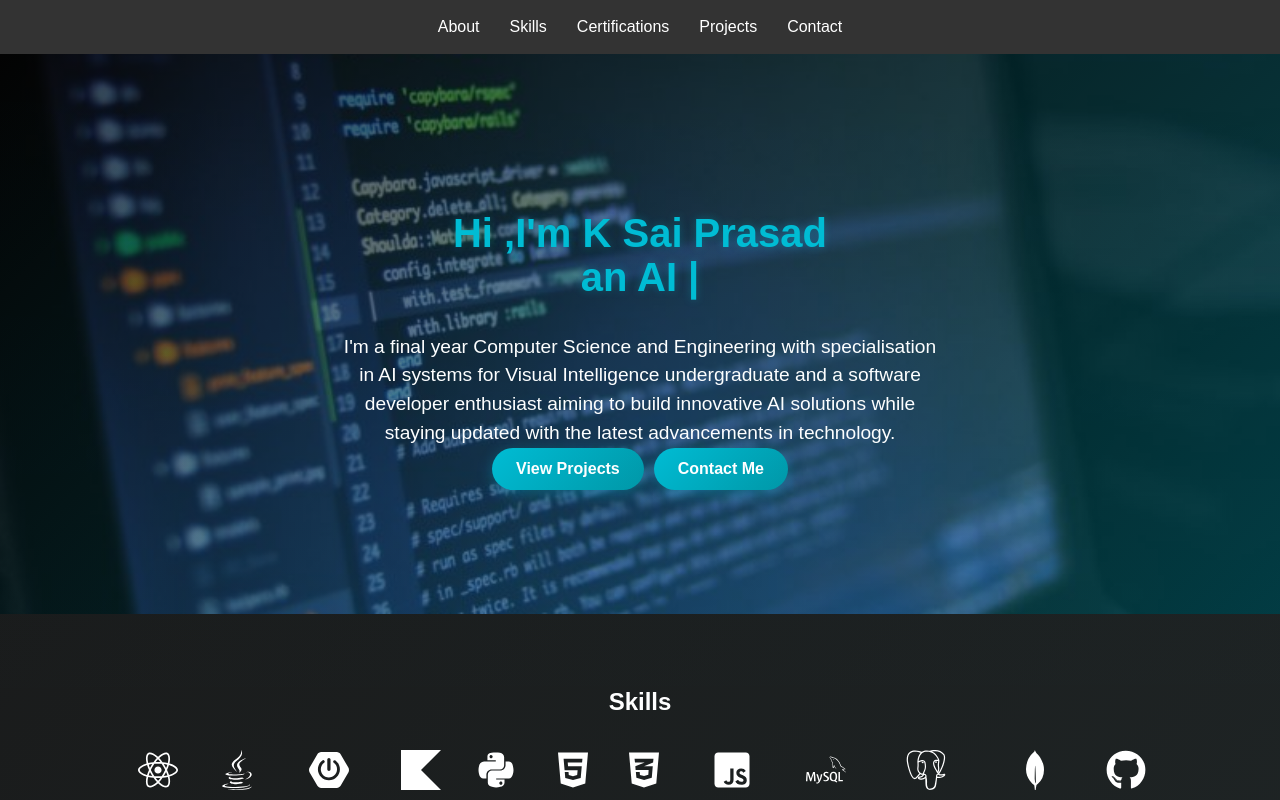
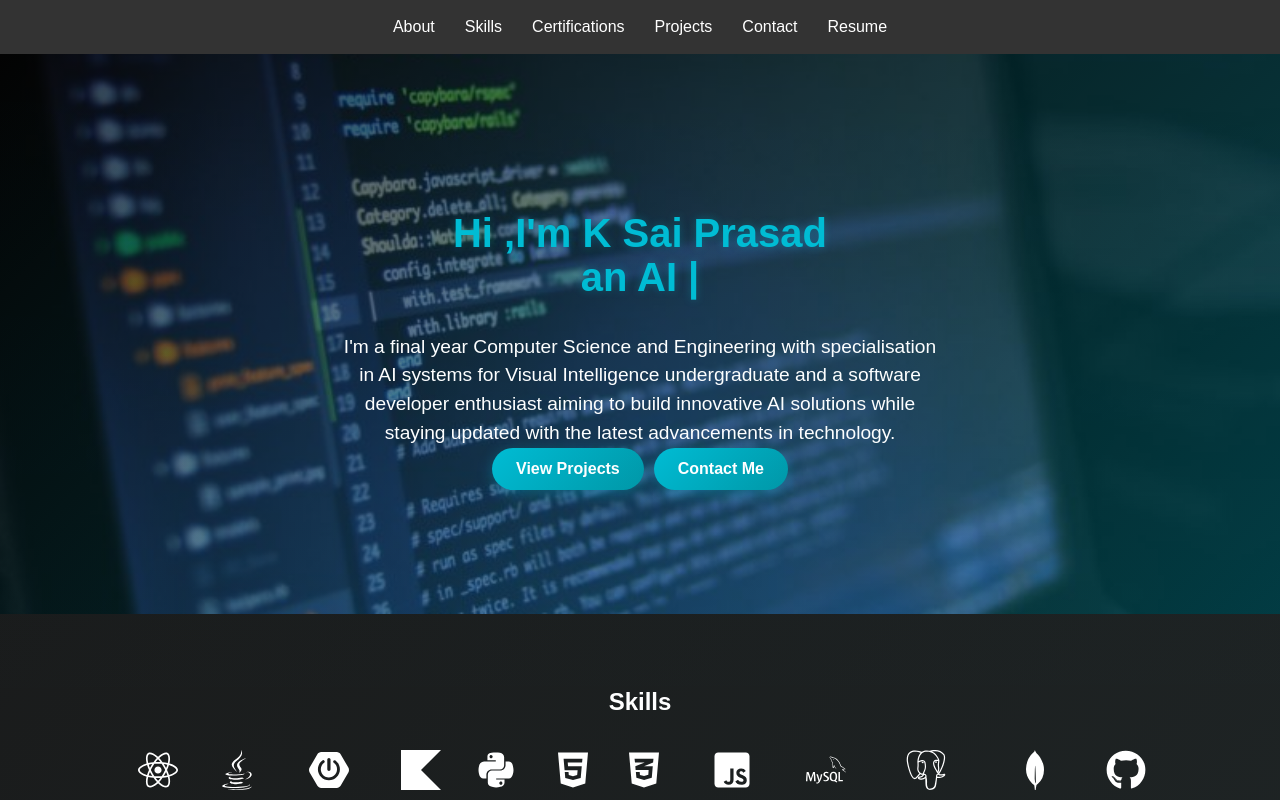
Before and after one commit to saiprasad0905/Portfolio, a React (Vite) app: page / in a window 1280 px wide. Shown: the top 800 px of the page. Built offline with nearby package versions, Linux system fonts and the light colour scheme.

Commit message:
Introduced a new section resume

```diff
--- a/src/components/Navbar/Navbar.jsx
+++ b/src/components/Navbar/Navbar.jsx
@@ -9,6 +9,7 @@ const Navbar = () => (
   <li><a href="#certifications">Certifications</a></li>
   <li><a href="#projects">Projects</a></li>
   <li><a href="#contact">Contact</a></li>
+  <li><a href="#resume">Resume</a></li>
 </ul>
   </nav>
 );
```
